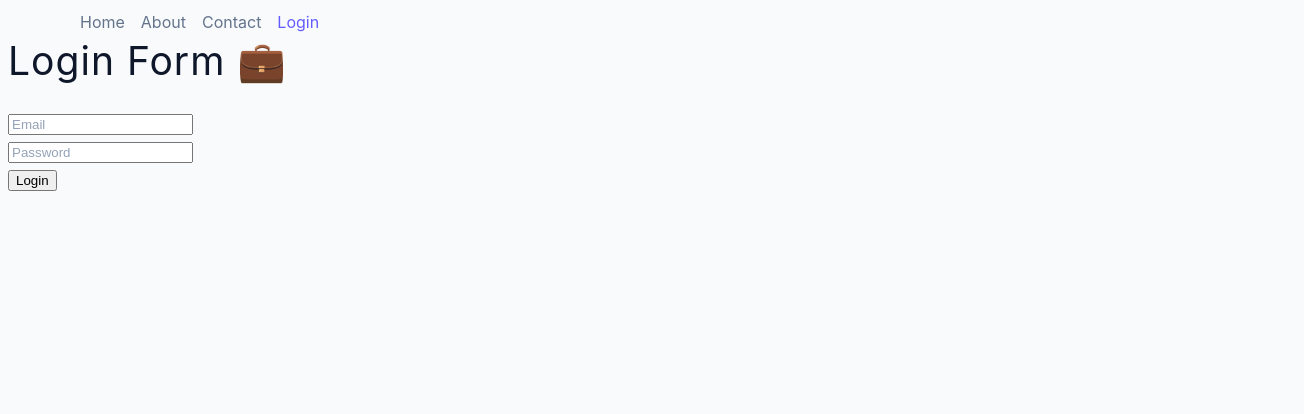
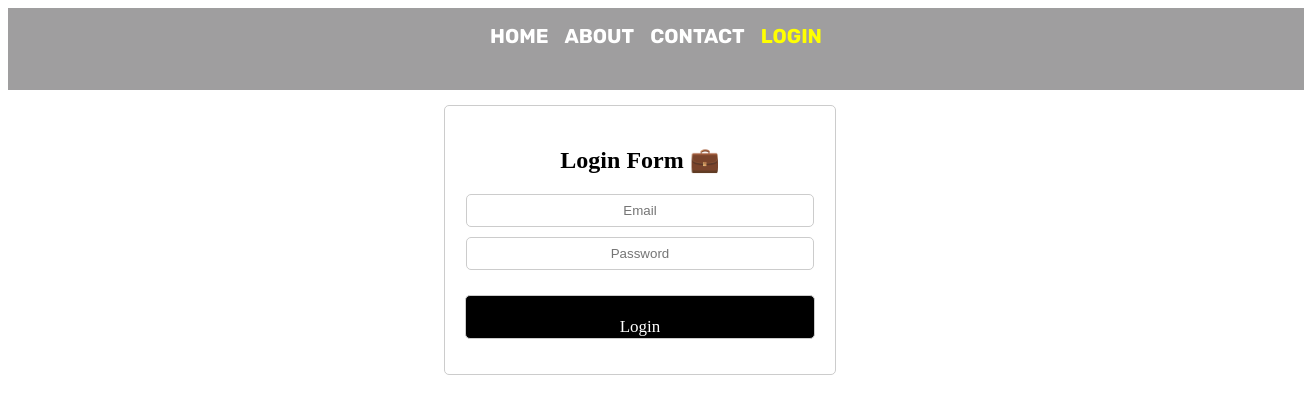
Before and after one commit to Pratish989/login-product-protected-route, a React (Vite) app: page /login in a window 1280 px wide. Shown: the top 414 px of the page, 1304 px wide, since content can reach past the window. Built offline with nearby package versions, Linux system fonts and the light colour scheme.

Commit message:
Update index.css

```diff
--- a/src/index.css
+++ b/src/index.css
@@ -1,295 +1,157 @@
-*,
-::after,
-::before {
-  box-sizing: border-box;
-}
-/* fonts */
-/* @import url("https://fonts.googleapis.com/css2?family=Roboto:wght@400;500;600&family=Montserrat&display=swap"); */
+@import url('https://fonts.googleapis.com/css2?family=Rubik:wght@700;900&display=swap');
 
-html {
-  font-size: 100%;
-} /*16px*/
-
-:root {
-  /* colors */
-  --primary-100: #e2e0ff;
-  --primary-200: #c1beff;
-  --primary-300: #a29dff;
-  --primary-400: #837dff;
-  --primary-500: #645cff;
-  --primary-600: #504acc;
-  --primary-700: #3c3799;
-  --primary-800: #282566;
-  --primary-900: #141233;
-
-  /* grey */
-  --grey-50: #f8fafc;
-  --grey-100: #f1f5f9;
-  --grey-200: #e2e8f0;
-  --grey-300: #cbd5e1;
-  --grey-400: #94a3b8;
-  --grey-500: #64748b;
-  --grey-600: #475569;
-  --grey-700: #334155;
-  --grey-800: #1e293b;
-  --grey-900: #0f172a;
-  /* rest of the colors */
-  --black: #222;
-  --white: #fff;
-  --red-light: #f8d7da;
-  --red-dark: #842029;
-  --green-light: #d1e7dd;
-  --green-dark: #0f5132;
-
-  /* fonts  */
-
-  --small-text: 0.875rem;
-  --extra-small-text: 0.7em;
-  /* rest of the vars */
-  --backgroundColor: var(--grey-50);
-  --textColor: var(--grey-900);
-  --borderRadius: 0.25rem;
-  --letterSpacing: 1px;
-  --transition: 0.3s ease-in-out all;
-  --max-width: 1120px;
-  --fixed-width: 600px;
-
-  /* box shadow*/
-  --shadow-1: 0 1px 3px 0 rgba(0, 0, 0, 0.1), 0 1px 2px 0 rgba(0, 0, 0, 0.06);
-  --shadow-2: 0 4px 6px -1px rgba(0, 0, 0, 0.1),
-    0 2px 4px -1px rgba(0, 0, 0, 0.06);
-  --shadow-3: 0 10px 15px -3px rgba(0, 0, 0, 0.1),
-    0 4px 6px -2px rgba(0, 0, 0, 0.05);
-  --shadow-4: 0 20px 25px -5px rgba(0, 0, 0, 0.1),
-    0 10px 10px -5px rgba(0, 0, 0, 0.04);
+.navbar{
+  background: #9f9e9f;
+  padding: 16px;
+  height: 50px;
+  display: flex;
+  gap: 1em;
+  text-align: center;
+  justify-content: center;
+  margin: 0;
+  width: 100%;
 }
 
-body {
-  background: var(--backgroundColor);
-  font-family: -apple-system, BlinkMacSystemFont, 'Segoe UI', Roboto, Oxygen,
-    Ubuntu, Cantarell, 'Open Sans', 'Helvetica Neue', sans-serif;
-  font-weight: 400;
-  line-height: 1.75;
-  color: var(--textColor);
+.link{
+  color: white;
+  font-family: 'Rubik', sans-serif;
 }
 
-p {
-  margin-bottom: 1.5rem;
-  max-width: 40em;
+.active{
+  color: yellow;
+  font-family: 'Rubik', sans-serif;
 }
 
-h1,
-h2,
-h3,
-h4,
-h5 {
-  margin: 0;
-  margin-bottom: 1.38rem;
-  font-family: var(--headingFont);
-  font-weight: 400;
-  line-height: 1.3;
-  text-transform: capitalize;
-  letter-spacing: var(--letterSpacing);
-}
-
-h1 {
-  margin-top: 0;
-  font-size: 3.052rem;
-}
-
-h2 {
-  font-size: 2.441rem;
-}
-
-h3 {
-  font-size: 1.953rem;
-}
-
-h4 {
-  font-size: 1.563rem;
-}
-
-h5 {
-  font-size: 1.25rem;
-}
-
-small,
-.text-small {
-  font-size: var(--small-text);
+text{
+  font-family: 'Rubik', sans-serif;
 }
 
 a {
   text-decoration: none;
-}
-ul {
-  list-style-type: none;
-  padding: 0;
+  color: #8f8f8f;
+  font-size: 20px;
+  font-weight: 100;
+  transition: all 0.5s ease-in-out;
+  position: relative;
+  text-transform: uppercase;
+
+  &::before {
+    content: attr(data-item);
+    transition: 0.5s;
+    color: #9361ea;
+    position: absolute;
+    top: 0;
+    bottom: 0;
+    left: 0;
+    right: 0;
+    width: 0;
+    overflow: hidden;
   }
 
-.img {
+  &:hover {
+    &::before {
       width: 100%;
-  display: block;
-  object-fit: cover;
+      transition: all 0.5s ease-in-out;
     }
-/* buttons */
+  }
+}
 
-.btn {
-  cursor: pointer;
-  color: var(--white);
-  background: var(--primary-500);
-  border: transparent;
-  border-radius: var(--borderRadius);
-  letter-spacing: var(--letterSpacing);
-  padding: 0.375rem 0.75rem;
-  box-shadow: var(--shadow-1);
-  transition: var(--transition);
-  text-transform: capitalize;
-  display: inline-block;
+
+p {
+  margin: 1px;
+  font-size:  16px;
+  color: #000000;
+  text-transform: uppercase;
+  font-weight: 600;
+  transition: all 1s ease-in-out;
+  position: relative;
+
+  &::before {
+    content: attr(data-item);
+    transition: all 1s ease-in-out;
+    color: #9361ea;
+    position: absolute;
+    top: 0;
+    bottom: 0;
+    left: 0;
+    right: 0;
+    width: 0;
+    overflow: hidden;
   }
-.btn:hover {
-  background: var(--primary-700);
-  box-shadow: var(--shadow-3);
-}
-.btn-hipster {
-  color: var(--primary-500);
-  background: var(--primary-200);
-}
-.btn-hipster:hover {
-  color: var(--primary-200);
-  background: var(--primary-700);
-}
-.btn-block {
+
+  &:hover {
+    &::before {
       width: 100%;
     }
-
-/* alerts */
-.alert {
-  padding: 0.375rem 0.75rem;
-  margin-bottom: 1rem;
-  border-color: transparent;
-  border-radius: var(--borderRadius);
+  }
 }
 
-.alert-danger {
-  color: var(--red-dark);
-  background: var(--red-light);
-}
-.alert-success {
-  color: var(--green-dark);
-  background: var(--green-light);
-}
-/* form */
 
-.form {
-  width: 90vw;
-  max-width: 400px;
-  background: var(--white);
-  border-radius: var(--borderRadius);
-  box-shadow: var(--shadow-2);
-  padding: 2rem 2.5rem;
-  margin: 3rem 0;
-}
-.form-label {
-  display: block;
-  font-size: var(--small-text);
-  margin-bottom: 0.5rem;
-  text-transform: capitalize;
-  letter-spacing: var(--letterSpacing);
-}
-.form-input,
-.form-textarea {
+.footer {
+  position: absolute;
+  background-color:#9f9e9f;
+  bottom: 0;
   width: 100%;
-  padding: 0.375rem 0.75rem;
-  border-radius: var(--borderRadius);
-  background: var(--backgroundColor);
-  border: 1px solid var(--grey-200);
+  height: 60px;
+  line-height: 60px;
+  color: #000000;
+  text-align: center;
+  font-size: 16px;
+  font-family: 'Rubik', sans-serif;
 }
 
-.form-row {
-  margin-bottom: 1rem;
+
+
+button {
+  --color: #9361ea;
+  font-family: inherit;
+  display: inline-block;
+  width: 6em;
+  height: 2.6em;
+  line-height: 2.5em;
+  overflow: hidden;
+  cursor: pointer;
+  margin: 25px;
+  font-size: 17px;
+  z-index: 1;
+  color: var(--color);
+  border: 2px solid var(--color);
+  border-radius: 6px;
+  position: relative;
 }
 
-.form-textarea {
-  height: 7rem;
-}
-::placeholder {
-  font-family: inherit;
-  color: var(--grey-400);
-}
-.form-alert {
-  color: var(--red-dark);
-  letter-spacing: var(--letterSpacing);
-  text-transform: capitalize;
-}
-/* alert */
 
-@keyframes spinner {
-  to {
-    transform: rotate(360deg);
-  }
-}
-.form h5 {
-  text-align: center;
-}
-.form .btn {
-  margin-top: 0.5rem;
-}
-.loading {
-  width: 6rem;
-  height: 6rem;
-  border: 5px solid var(--grey-400);
-  border-radius: 50%;
-  border-top-color: var(--primary-500);
-  animation: spinner 0.6s linear infinite;
-}
-.loading {
-  margin: 0 auto;
-}
-/* title */
-
-.title {
+.login-form {
+  width: 350px;
+  margin: 15px auto;
+  padding: 20px;
+  border: 1px solid #ccc;
+  border-radius: 5px;
+  justify-content: center;
+  justify-items: center;
   text-align: center;
 }
 
-.title-underline {
-  background: var(--primary-500);
-  width: 7rem;
-  height: 0.25rem;
-  margin: 0 auto;
-  margin-top: -1rem;
+.login-form h1 {
+  text-align: center;
 }
 
-.section {
-  padding: 2rem 0;
-  width: 90vw;
-  max-width: var(--max-width);
-  margin: 0 auto;
+.login-form input {
+  width: 330px;
+  padding: 8px;
+  margin-bottom: 10px;
+  border: 1px solid #ccc;
+  border-radius: 5px;
+  text-align: center;
 }
 
-.navbar {
-  width: 90vw;
-  max-width: var(--max-width);
-  margin: 0 auto;
-  display: flex;
-  gap: 1rem;
+.login-form button {
+  padding: 10px;
+  border: 1px solid #ccc;
+  border-radius: 5px;
+  background-color: #000;
+  color: #fff;
+  text-align: center;
+  justify-content: auto;
+  justify-items: auto;
 }
-
-.link {
-  color: var(--grey-500);
-}
-
-.active {
-  color: var(--primary-500);
-}
-.products article {
-  margin-bottom: 1rem;
-}
-
-.products h5 {
-  margin-bottom: 0;
-}
-
-.product img {
-  width: 200px;
-  height: 150px;
-}
```
Lines whose indentation alone changed are shown as unchanged.
